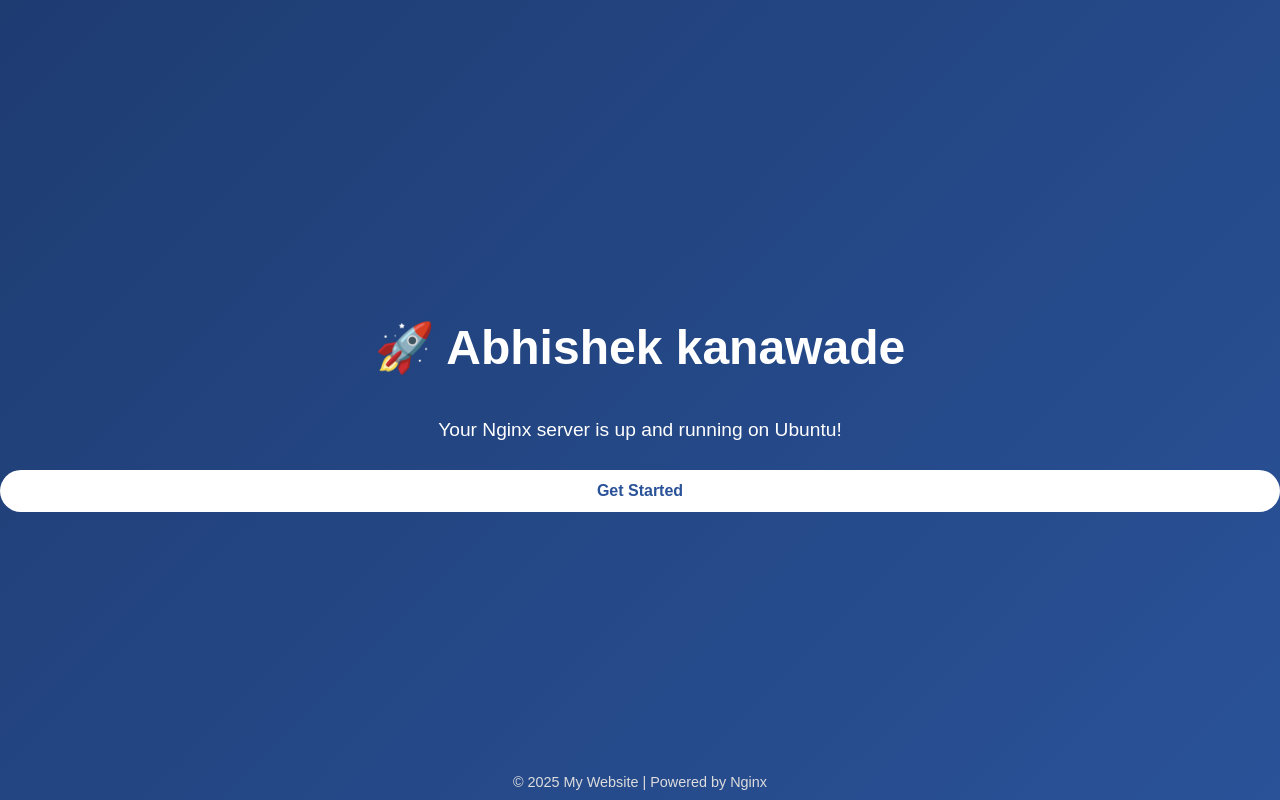
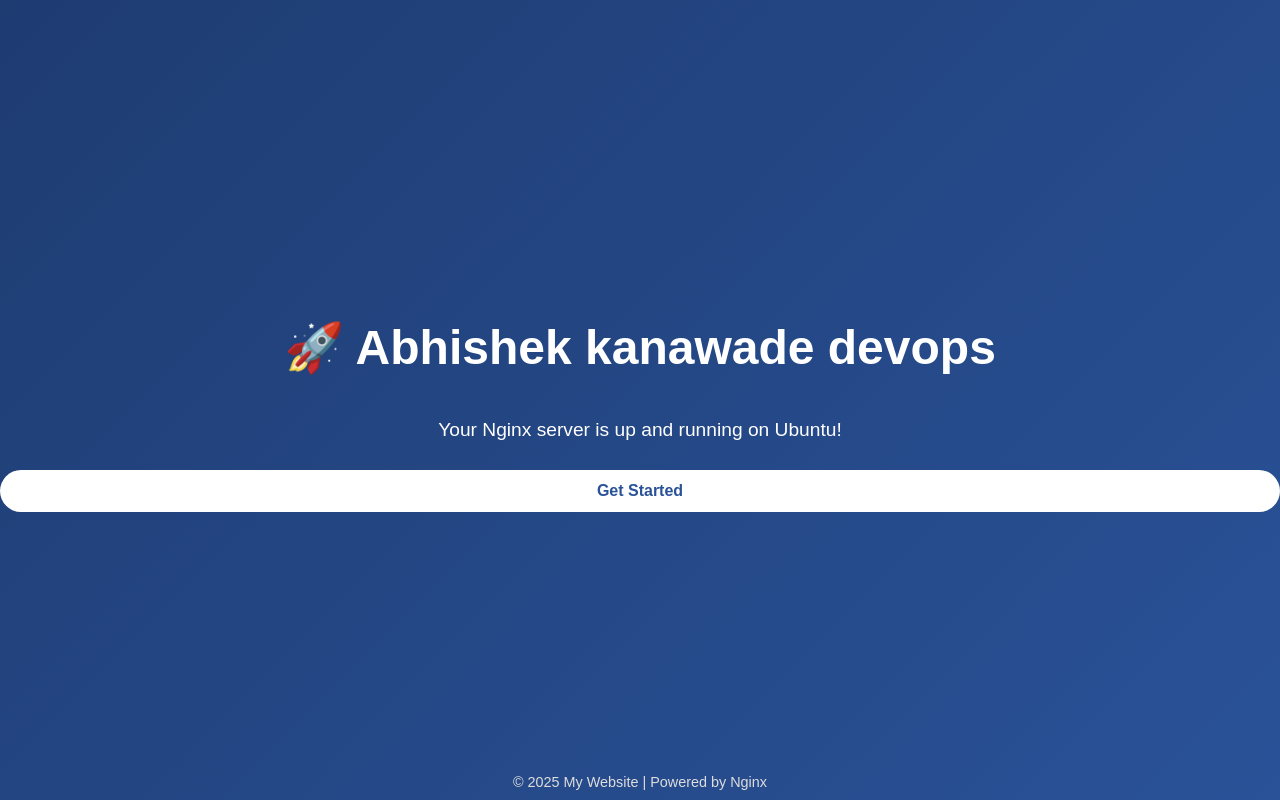
Before and after one commit to Abhishekkanawade20/My-Webpage, a plain HTML site: page index.html in a window 1280 px wide. Drawn offline with Linux system fonts and the light colour scheme.

Commit message:
added some changes

```diff
--- a/index.html
+++ b/index.html
@@ -49,7 +49,7 @@
   </style>
 </head>
 <body>
-  <h1>🚀 Abhishek kanawade</h1>
+  <h1>🚀 Abhishek kanawade devops</h1>
   <p>Your Nginx server is up and running on Ubuntu!</p>
   <a href="#">Get Started</a>
   <footer>
```
